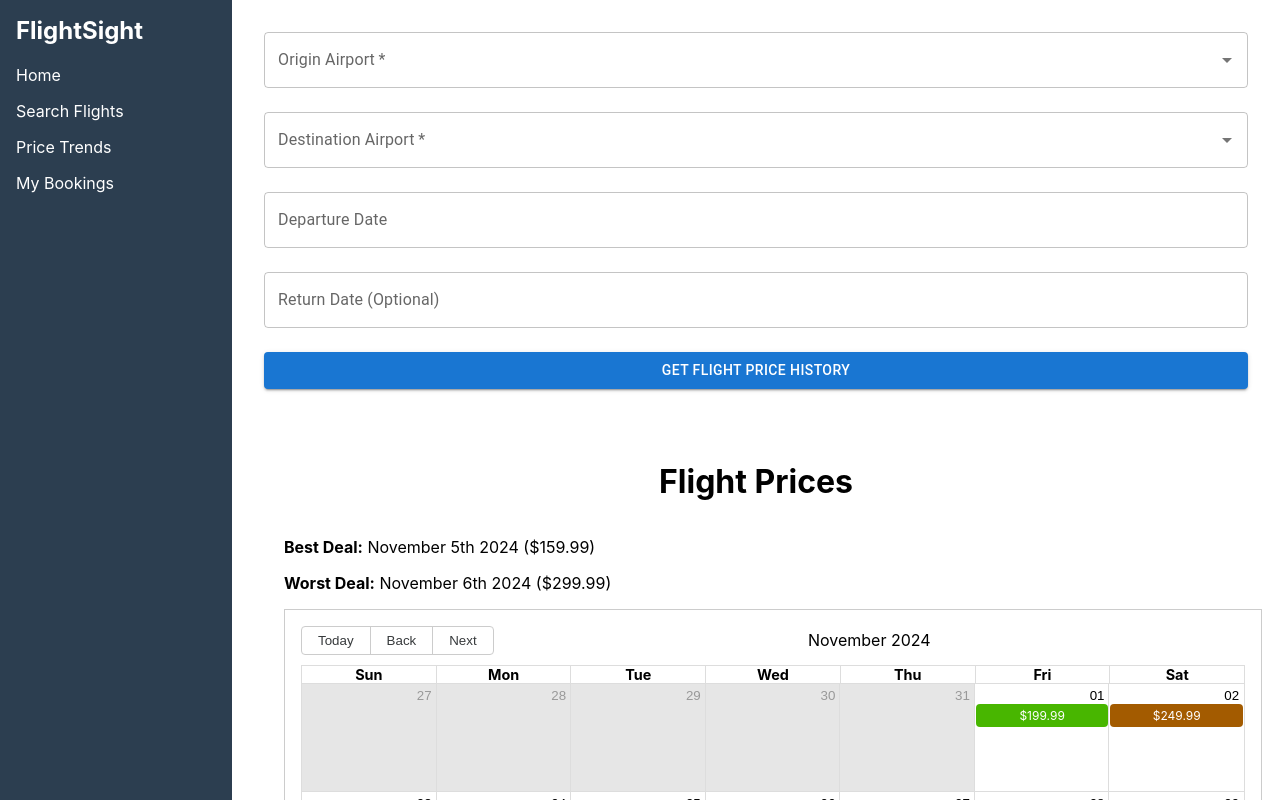
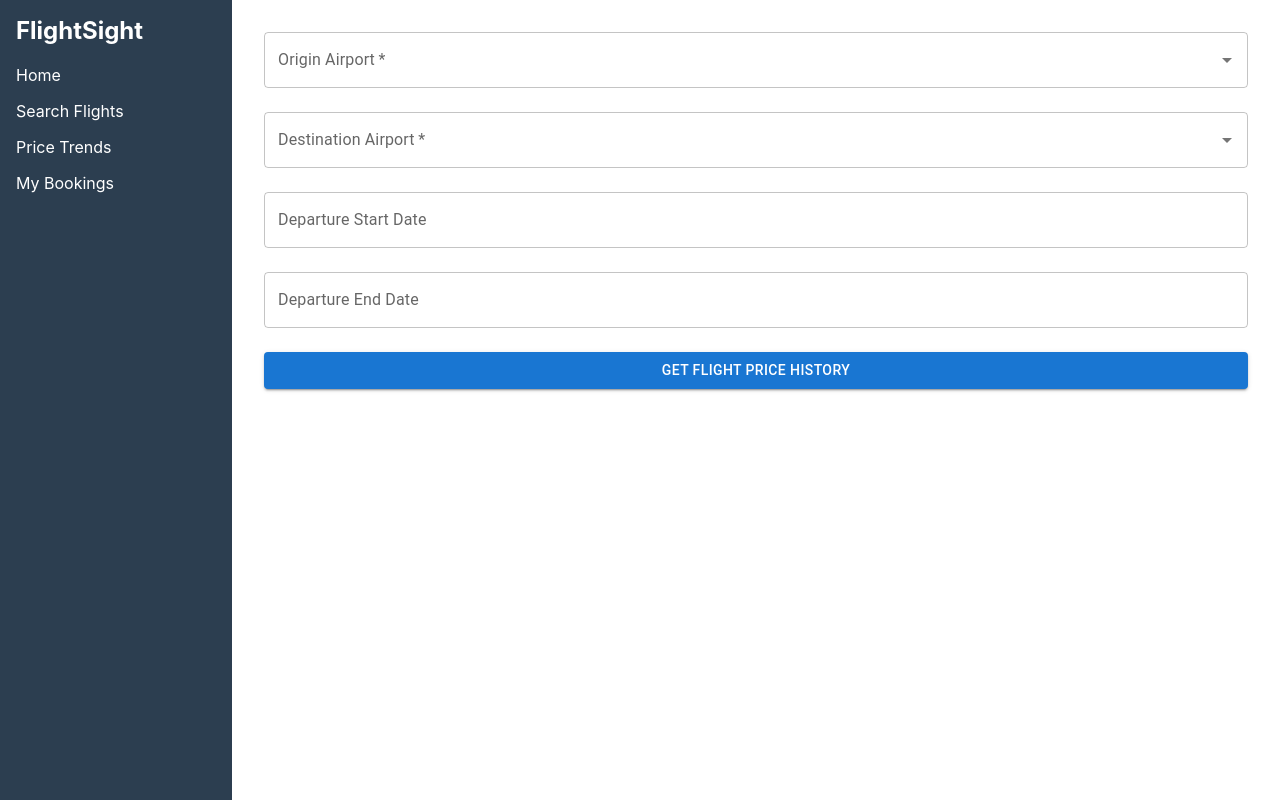
Before and after one commit to 392-f24/FlightSight, a React (Vite) app: page / in a window 1280 px wide. Shown: the top 800 px of the page. Built offline with nearby package versions, Linux system fonts and the light colour scheme.

Commit message:
make search look for a range of dates and display them

```diff
--- a/index.html
+++ b/index.html
@@ -4,7 +4,7 @@
     <meta charset="UTF-8" />
     <link rel="icon" type="image/svg+xml" href="/favicon.svg" />
     <meta name="viewport" content="width=device-width, initial-scale=1.0" />
-    <title>React App</title>
+    <title>FlightSight</title>
   </head>
   <body>
     <div id="root"></div>
--- a/src/App.jsx
+++ b/src/App.jsx
@@ -1,5 +1,3 @@
-// App.jsx
-
 import React, { useState } from 'react';
 import './App.css';
 import PriceCalendar from './components/PriceCalendar';
@@ -56,13 +54,12 @@ const priceData = [
 function App() {
   // State variables
   const [selectedDate, setSelectedDate] = useState(null);
-
   const [origin, setOrigin] = useState(null);
   const [destination, setDestination] = useState(null);
-  const [departureDate, setDepartureDate] = useState(null);
-  const [returnDate, setReturnDate] = useState(null);
+  const [departureStartDate, setDepartureStartDate] = useState(null);
+  const [departureEndDate, setDepartureEndDate] = useState(null);
   const [flightData, setFlightData] = useState(null);
-
+  const [submitted, setSubmitted] = useState(false);
   const handleDateClick = (day) => {
     setSelectedDate(day);
   };
@@ -70,19 +67,18 @@ function App() {
   const handleSubmit = (e) => {
     e.preventDefault();
 
-    // Simulated flight price data
-    const simulatedData = [
-      { date: '2023-10-01', price: 300 },
-      { date: '2023-10-02', price: 320 },
-      { date: '2023-10-03', price: 310 },
-      { date: '2023-10-04', price: 305 },
-      { date: '2023-10-05', price: 290 },
-      { date: '2023-10-06', price: 295 },
-      { date: '2023-10-07', price: 280 },
-    ];
+    const filteredData = priceData.filter((data) => {
+      const dataDate = new Date(data.date);
+      const startDate = departureStartDate ? new Date(departureStartDate) : null;
+      const endDate = departureEndDate ? new Date(departureEndDate) : null;
 
-    // In a real application, you would fetch data from an API here
-    setFlightData(simulatedData);
+      return (
+        (!startDate || dataDate >= startDate) && (!endDate || dataDate <= endDate)
+      );
+    });
+
+    setFlightData(filteredData);
+    setSubmitted(true);
   };
 
   return (
@@ -122,18 +118,20 @@ function App() {
               />
               <LocalizationProvider dateAdapter={AdapterDayjs}>
                 <DatePicker
-                  label="Departure Date"
-                  value={departureDate}
-                  onChange={(newValue) => setDepartureDate(newValue)}
+                  label="Departure Start Date"
+                  value={departureStartDate}
+                  onChange={(newValue) => setDepartureStartDate(newValue)}
                   renderInput={(params) => (
                     <TextField {...params} required />
                   )}
                 />
                 <DatePicker
-                  label="Return Date (Optional)"
-                  value={returnDate}
-                  onChange={(newValue) => setReturnDate(newValue)}
-                  renderInput={(params) => <TextField {...params} />}
+                  label="Departure End Date"
+                  value={departureEndDate}
+                  onChange={(newValue) => setDepartureEndDate(newValue)}
+                  renderInput={(params) => (
+                    <TextField {...params} required />
+                  )}
                 />
               </LocalizationProvider>
               <Button variant="contained" color="primary" type="submit">
@@ -145,8 +143,9 @@ function App() {
 
         {/* Adjusted layout to display both calendar and graph side by side */}
         <div className="data-container">
+          <div className="chart-container" style={{ flex: 1 }}>
             {flightData && (
-            <div className="chart-container">
+              <div>
                 <h2>Flight Price History</h2>
                 <ResponsiveContainer width="100%" height={300}>
                   <LineChart data={flightData}>
@@ -160,7 +159,10 @@ function App() {
                 </ResponsiveContainer>
               </div>
             )}
-          <PriceCalendar priceData={priceData}/>
+          </div>
+          {submitted && (
+            <PriceCalendar priceData={flightData || priceData} />
+          )}
         </div>
       </main>
     </div>
```
Lines whose indentation alone changed are shown as unchanged.
